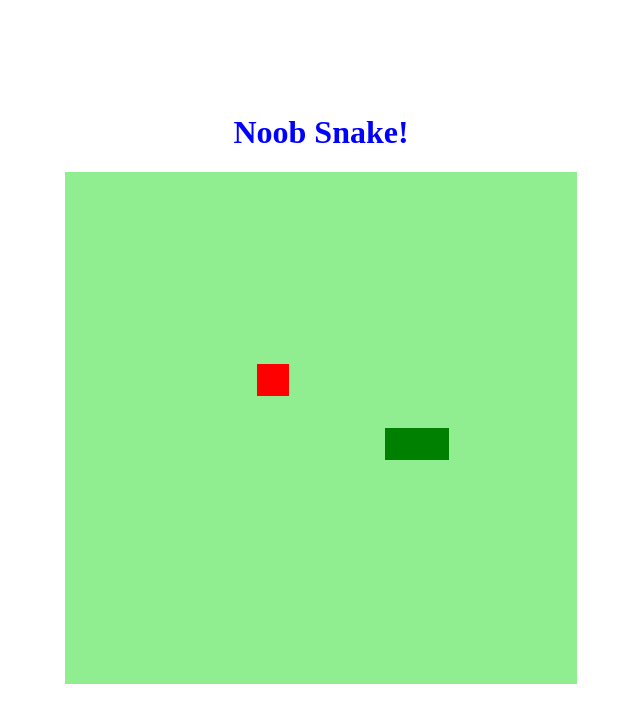
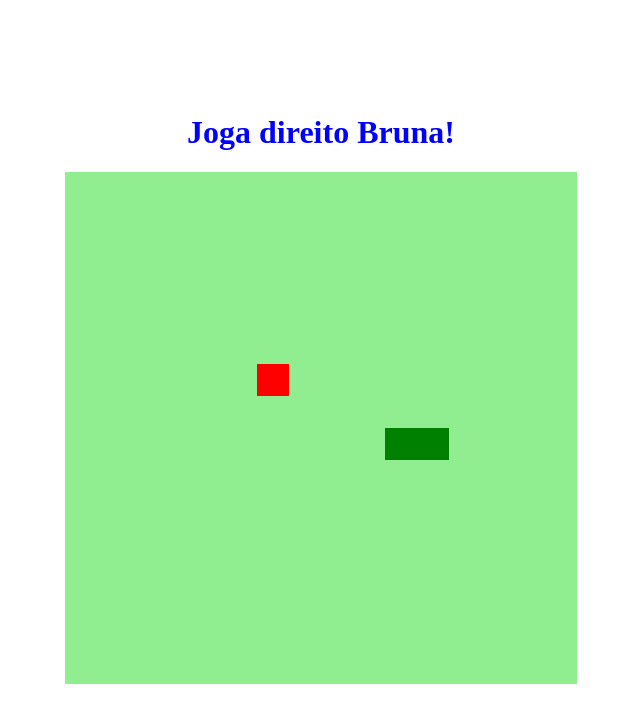
Before and after one commit to rhubark/noob-snake, a plain HTML site: page index.html in a window 1280 px wide. Shown: the whole page, without its empty margins (319-959 px from the left). Drawn offline with Linux system fonts and the light colour scheme.

Commit message:
Update index.html

```diff
--- a/index.html
+++ b/index.html
@@ -9,7 +9,7 @@
     <title>Noob Snake</title>
 </head>
 <body>
-    <h1>Noob Snake!</h1>
+    <h1>Joga direito Bruna!</h1>
     <canvas id="snake" width="512" height="512"></canvas>
 </body>
 </html>
```
